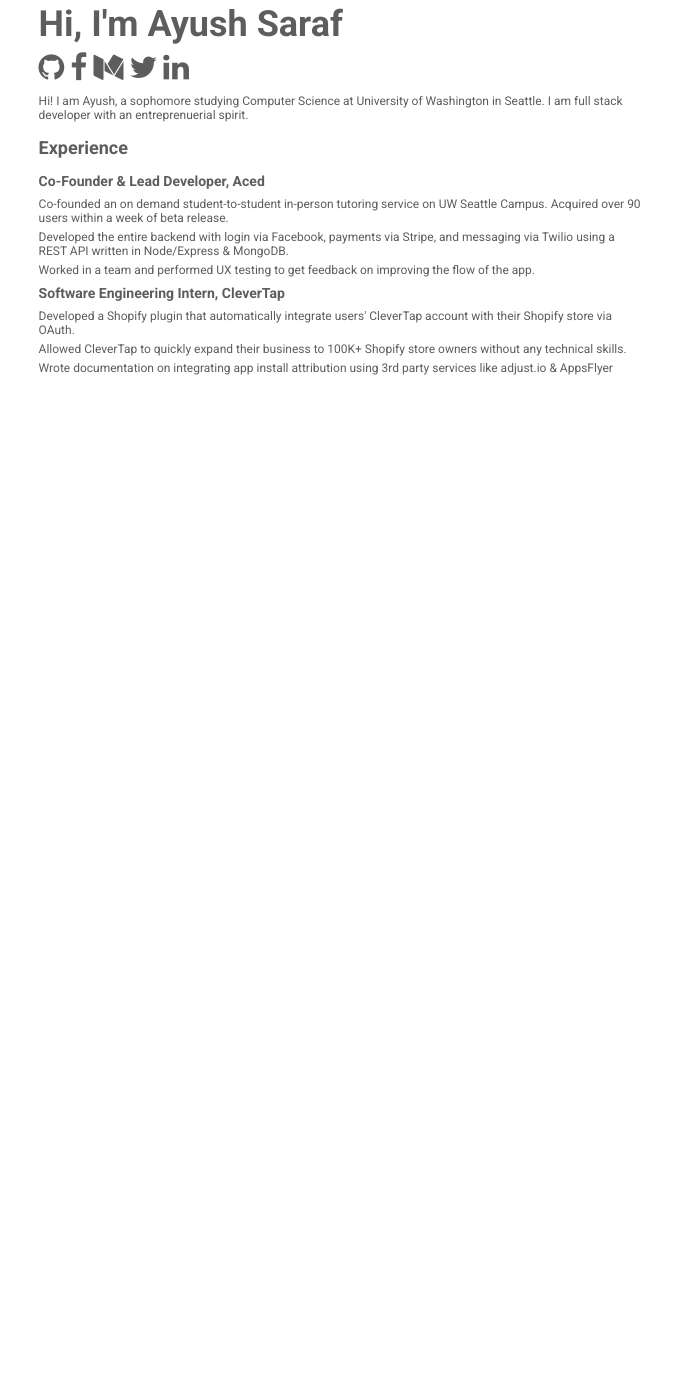
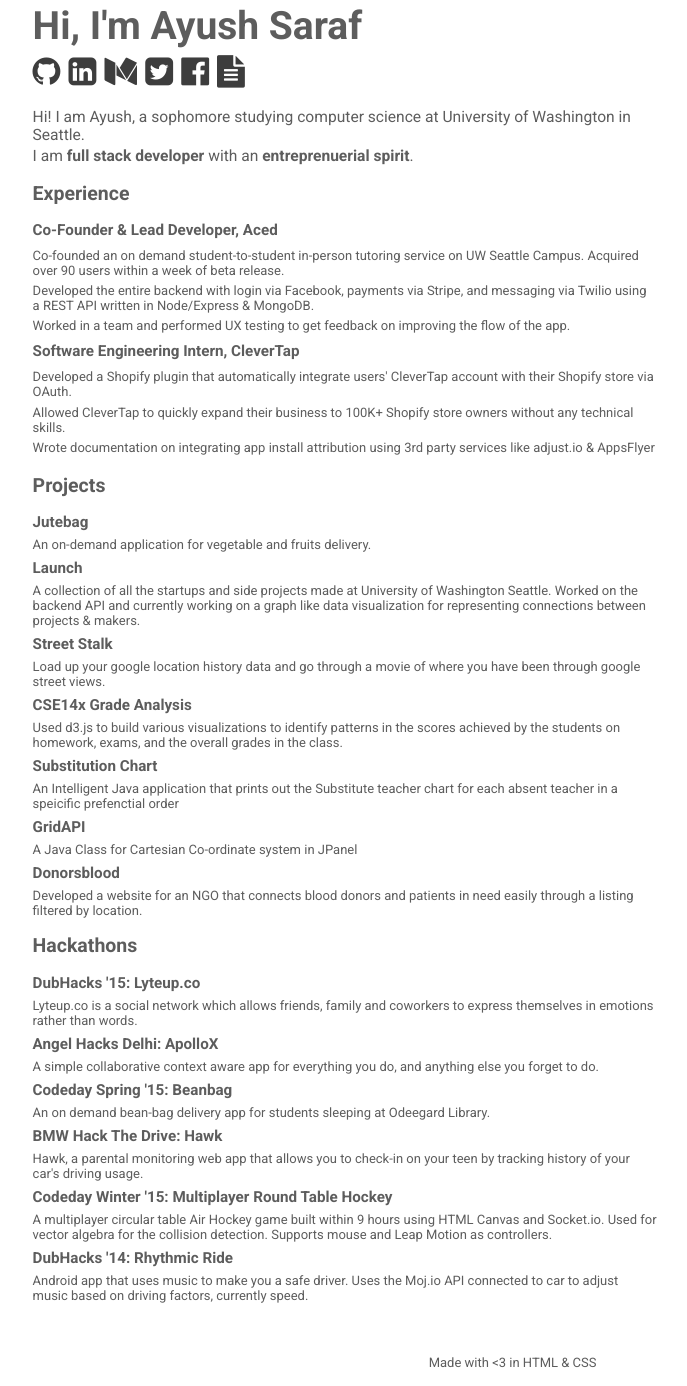
Before and after one commit to ayush29feb/ayush29feb.github.io, a plain HTML site: page index.html in a window 1280 px wide. Shown: the part 187-1573 px from the top of the page, without its empty margins (159-846 px from the left). Before the commit the page ends 800 px from the top, so only its background shows below. Drawn offline with Linux system fonts and the light colour scheme.

Commit message:
All Text Site Compelete

```diff
--- a/css/style.css
+++ b/css/style.css
@@ -1,12 +1,17 @@
 body {
 	font-family: 'Roboto', sans-serif;
-	font-size: 12px;
+	font-size: 13px;
 	color: #5D5D5D;
 }
 
+a {
+	color: #3d3d3d;
+}
+
 #wrapper {
-	margin : 15% auto 5% 10%;
-	width: 60%;
+	margin : 15% auto;
+	margin-bottom: 0;
+	max-width: 960px;
 	padding-left: 5%;
 }
 
@@ -22,14 +27,16 @@ body {
 
 	#header i {
 		font-size: 2.5em;
-		margin-right: 0.1em;
+		margin-right: 0.15em;
 		margin-top: 0;
+		margin-bottom: 0.5em;
 		padding: 0;
 	}
 
 	#header p {
-		width: 80%;
-		font-size: 1em;
+		width: 65%;
+		font-size: 1.2em;
+		margin : 0.2em 0;
 	}
 
 .work {
@@ -43,9 +50,20 @@ body {
 		padding-left: 0px;
 		margin: 0.5em 0;
 		list-style-type: none;
-		width: 80%;
+		width: 65%;
+	}
+
+	.item p {
+		margin: 0.5em 0;
+		width: 65%;
 	}
 
 	.item li {
 		padding: 0.2em 0;
 	}
+
+#footer {
+	margin: 3em 0 0 0;
+	padding: 1em;
+
+}
--- a/index.html
+++ b/index.html
@@ -10,12 +10,14 @@
 	<div id="wrapper">
 		<div id="header">
 			<h1>Hi, I'm Ayush Saraf</h1>
-			<i class="fa fa-github"></i>
-			<i class="fa fa-facebook"></i>
-			<i class="fa fa-medium"></i>
-			<i class="fa fa-twitter"></i>
-			<i class="fa fa-linkedin"></i>
-			<p>Hi! I am Ayush, a sophomore studying Computer Science at University of Washington in Seattle. I am full stack developer with an entreprenuerial spirit.</p>
+			<a href="http://github.com/ayush29feb"><i class="fa fa-github"></i></a>
+			<a href="http://linkedin.com/in/ayush29feb"><i class="fa fa-linkedin-square"></i></a>
+			<a href="http://medium.com/@ayush29feb"><i class="fa fa-medium"></i></a>
+			<a href="http://twitter.com/ayush29feb"><i class="fa fa-twitter-square"></i></a>
+			<a href="http://facebook.com/ayush29feb"><i class="fa fa-facebook-official"></i></a>
+			<a href="AyushSarafResume15.pdf"><i class="fa fa-file-text"></i></a>
+			<p>Hi! I am Ayush, a sophomore studying computer science at University of Washington in Seattle.</p>
+			<p>I am <b>full stack developer</b> with an <b>entreprenuerial spirit</b>.</p>
 		</div>
 		<div class="work">
 			<h2>Experience</h2>
@@ -36,6 +38,65 @@
 				</ul>
 			</div>
 		</div>
+		<div class="projects">
+			<h2>Projects</h2>
+			<div class="item">
+				<h3>Jutebag</h3>
+				<p>An on-demand application for vegetable and fruits delivery.</p>
+			</div>
+			<div class="item">
+				<h3>Launch</h3>
+				<p>A collection of all the startups and side projects made at University of Washington Seattle. Worked on the backend API and currently working on a graph like data visualization for representing connections between projects & makers.</p>
+			</div>
+			<div class="item">
+				<h3>Street Stalk</h3>
+				<p>Load up your google location history data and go through a movie of where you have been through google street views.</p>
+			</div>
+			<div class="item">
+				<h3>CSE14x Grade Analysis</h3>
+				<p>Used d3.js to build various visualizations to identify patterns in the scores achieved by the students on homework, exams, and the overall grades in the class.</p>
+			</div>
+			<div class="item">
+				<h3>Substitution Chart</h3>
+				<p>An Intelligent Java application that prints out the Substitute teacher chart for each absent teacher in a speicific prefenctial order</p>
+			</div>
+			<div class="item">
+				<h3>GridAPI</h3>
+				<p>A Java Class for Cartesian Co-ordinate system in JPanel</p>
+			</div>
+			<div class="item">
+				<h3>Donorsblood</h3>
+				<p>Developed a website for an NGO that connects blood donors and patients in need easily through a listing filtered by location.</p>
+			</div>
+			<h2>Hackathons</h2>
+			<div class="item">
+				<h3>DubHacks '15: Lyteup.co</h3>
+				<p>Lyteup.co is a social network which allows friends, family and coworkers to express themselves in emotions rather than words.</p>
+			</div>
+			<div class="item">
+				<h3>Angel Hacks Delhi: ApolloX</h3>
+				<p>A simple collaborative context aware app for everything you do, and anything else you forget to do.</p>
+			</div>
+			<div class="item">
+				<h3>Codeday Spring '15: Beanbag</h3>
+				<p>An on demand bean-bag delivery app for students sleeping at Odeegard Library.</p>
+			</div>
+			<div class="item">
+				<h3>BMW Hack The Drive: Hawk</h3>
+				<p>Hawk, a parental monitoring web app that allows you to check-in on your teen by tracking history of your car's driving usage.</p>
+			</div>
+			<div class="item">
+				<h3>Codeday Winter '15: Multiplayer Round Table Hockey</h3>
+				<p>A multiplayer circular table Air Hockey game built within 9 hours using HTML Canvas and Socket.io. Used for vector algebra for the collision detection. Supports mouse and Leap Motion as controllers.</p>
+			</div>
+			<div class="item">
+				<h3>DubHacks '14: Rhythmic Ride</h3>
+				<p>Android app that uses music to make you a safe driver. Uses the Moj.io API connected to car to adjust music based on driving factors, currently speed.</p>
+			</div>
+		</div>
+		<div id="footer">
+			<center> Made with <3 in HTML & CSS </center>
+		</div>
 	</div>
 </body>
 </html>
```
Also changed, not shown: imgs/clever-tap-logo-bw.png (added), imgs/clever-tap-logo-color.png (added), 2 other files.
